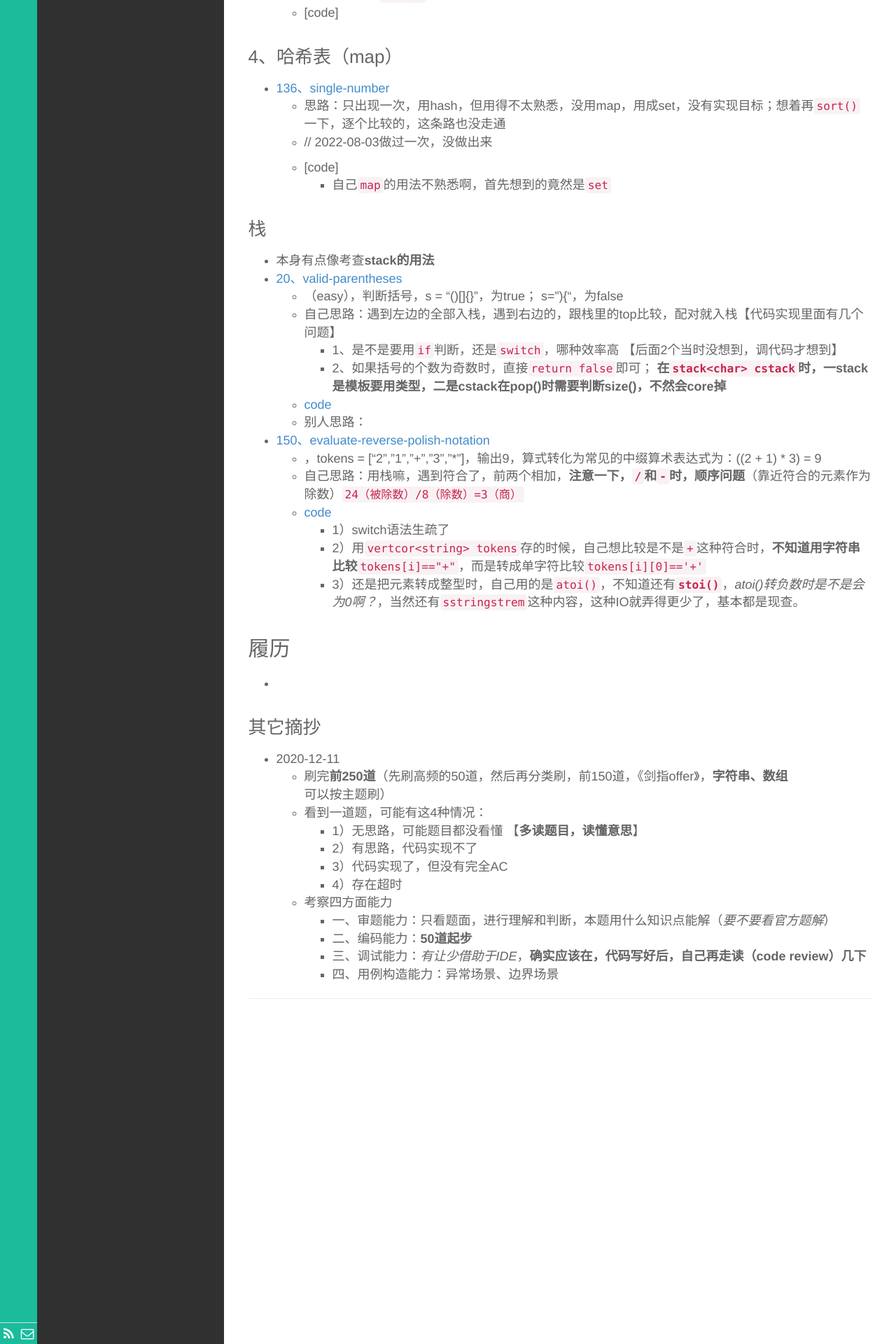
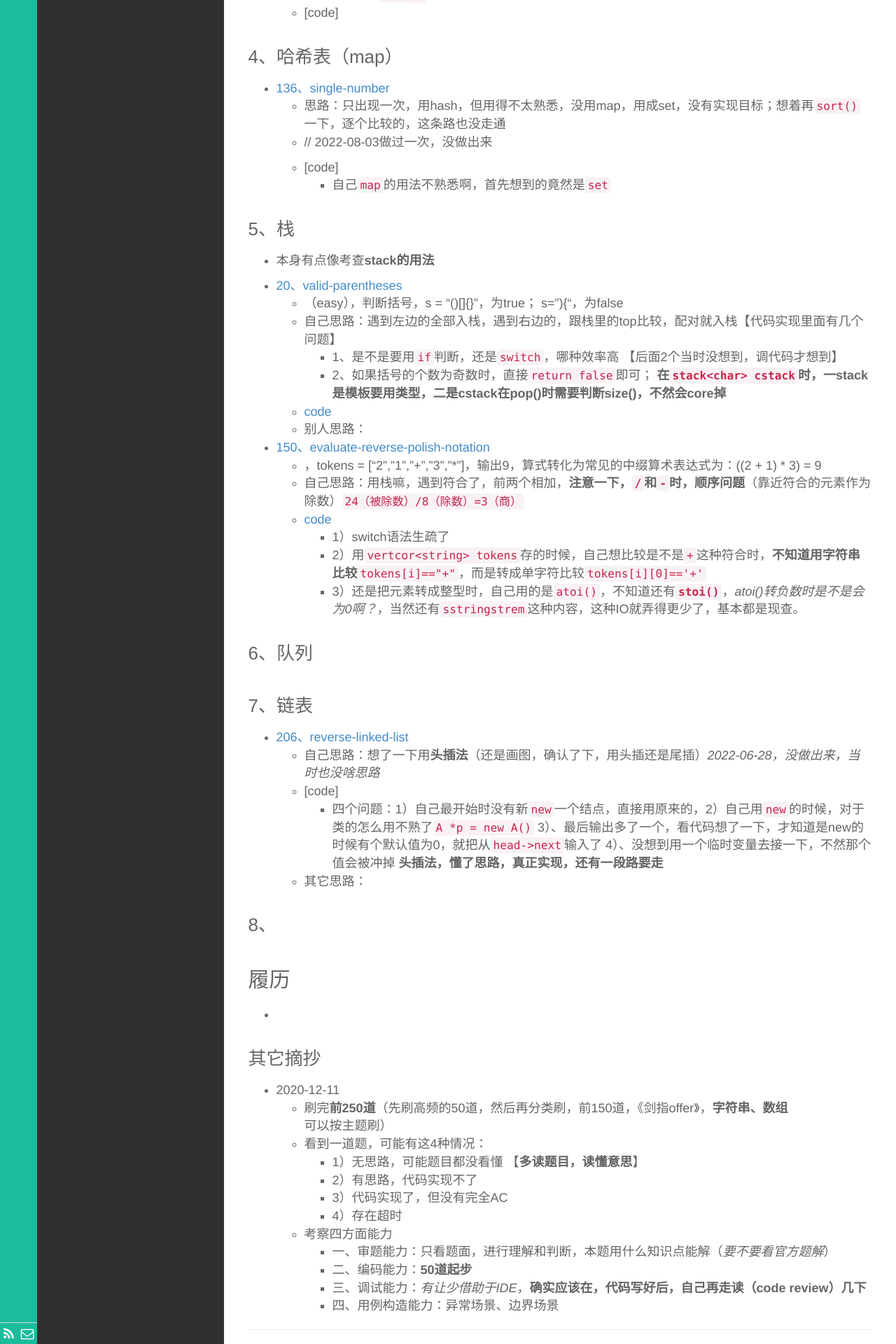
Before and after one commit to wolflion/blog, a Jekyll site: the page built from _posts/技术/2023-01-05-leetcode.md, in a window 1280 px wide. Shown: the part 1489-3409 px from the top of the page at 70% size. Built offline with Jekyll 4.4.1, drawn with Linux system fonts in a browser that asks for light colours.

Commit message:
Update 2023-01-05-leetcode.md

```diff
--- a/_posts/技术/2023-01-05-leetcode.md
+++ b/_posts/技术/2023-01-05-leetcode.md
@@ -66,9 +66,10 @@ description:
   + [code]
     + 自己`map`的用法不熟悉啊，首先想到的竟然是`set`
 
-### 栈
+### 5、栈
 
 + 本身有点像考查**stack的用法**
+
 + [20、valid-parentheses](https://leetcode.cn/problems/valid-parentheses/)
   + （easy），判断括号，s = "()[]{}"，为true； s="){"，为false
   + 自己思路：遇到左边的全部入栈，遇到右边的，跟栈里的top比较，配对就入栈【代码实现里面有几个问题】
@@ -76,6 +77,7 @@ description:
     + 2、如果括号的个数为奇数时，直接`return false`即可； **在`stack<char> cstack`时，一stack是模板要用类型，二是cstack在pop()时需要判断size()，不然会core掉**
   + [code](https://gitee.com/fewolflion/BookNote/blob/master/00leetcode/020valid-parentheses.cpp)
   + 别人思路：
+
 + [150、evaluate-reverse-polish-notation](https://leetcode.cn/problems/evaluate-reverse-polish-notation/)
   + ，tokens = ["2","1","+","3","*"]，输出9，算式转化为常见的中缀算术表达式为：((2 + 1) * 3) = 9
   + 自己思路：用栈嘛，遇到符合了，前两个相加，**注意一下，`/`和`-`时，顺序问题**（靠近符合的元素作为除数）`24（被除数）/8（除数）=3（商）`
@@ -83,6 +85,18 @@ description:
     + 1）switch语法生疏了
     + 2）用`vertcor<string> tokens`存的时候，自己想比较是不是`+`这种符合时，**不知道用字符串比较**`tokens[i]=="+"`，而是转成单字符比较`tokens[i][0]=='+'`
     + 3）还是把元素转成整型时，自己用的是`atoi()`，不知道还有**`stoi()`**，*atoi()转负数时是不是会为0啊？*，当然还有`sstringstrem`这种内容，这种IO就弄得更少了，基本都是现查。
+
+### 6、队列
+
+### 7、链表
+
++ [206、reverse-linked-list](https://leetcode.cn/problems/reverse-linked-list/)
+  + 自己思路：想了一下用**头插法**（还是画图，确认了下，用头插还是尾插）*2022-06-28，没做出来，当时也没啥思路*
+  + [code]
+    + 四个问题：1）自己最开始时没有新`new`一个结点，直接用原来的，2）自己用`new`的时候，对于类的怎么用不熟了`A *p = new A()`  3）、最后输出多了一个，看代码想了一下，才知道是new的时候有个默认值为0，就把从`head->next`输入了  4）、没想到用一个临时变量去接一下，不然那个值会被冲掉  **头插法，懂了思路，真正实现，还有一段路要走**
+  + 其它思路：
+
+### 8、
 
 
 ##  履历
```
